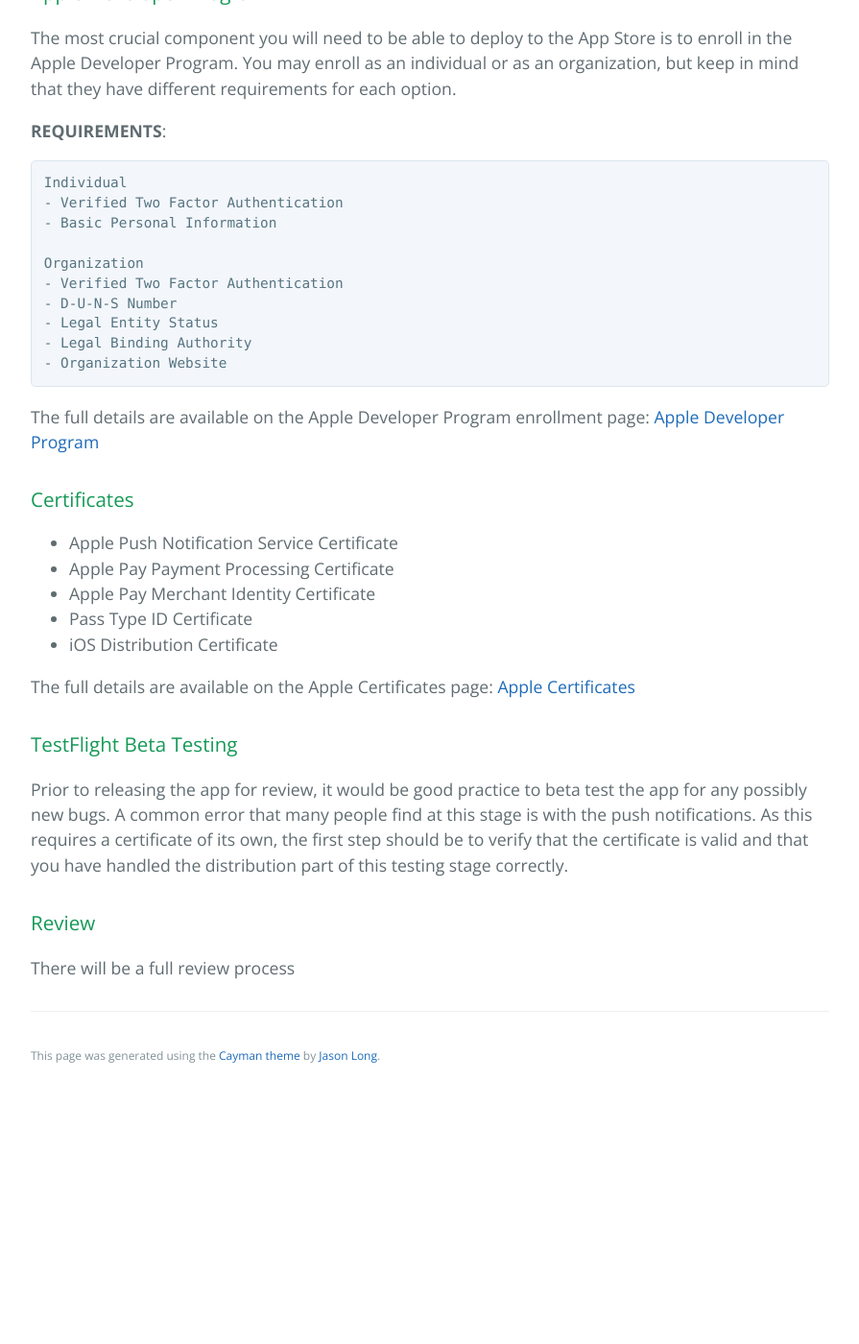
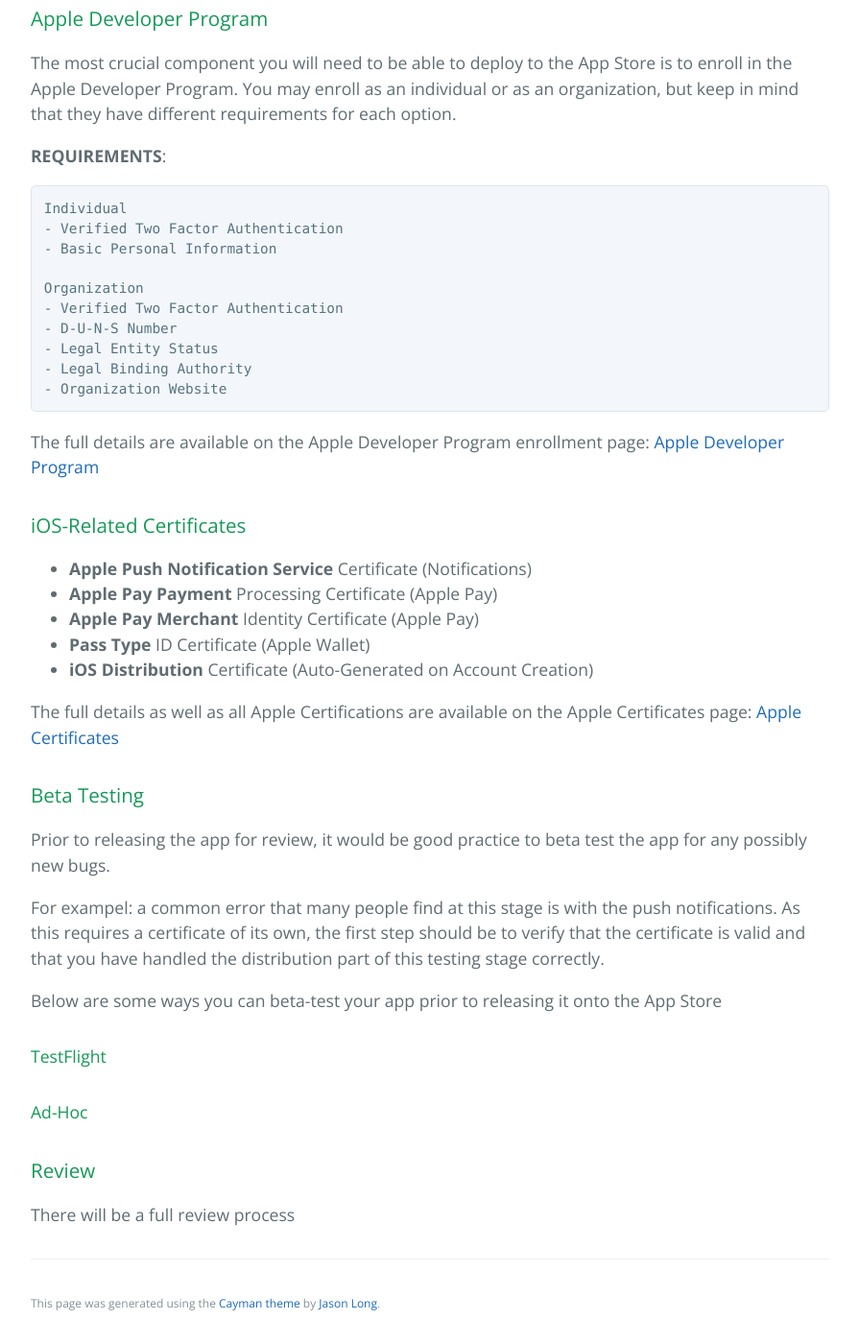
Before and after one commit to learning-software-engineering/learning-software-engineering.github.io, a Jekyll site: the page built from Topics/Development_Process/App_Store_Deployment.md, in a window 1280 px wide and 1400 px high, scrolled down 833 px. Shown: the whole window at 96% size, without its empty margins (192-1087 px from the left). Built offline with Jekyll 4.4.1, drawn with Linux system fonts in a browser that asks for light colours; our own code applies the rules of GitHub Pages for plain Markdown files; before the commit the page ends 1975 px from its top, so only the background shows below that; some of the changed text lies outside the part shown.

Commit message:
Revised Beta Testing outline

```diff
--- a/Topics/Development_Process/App_Store_Deployment.md
+++ b/Topics/Development_Process/App_Store_Deployment.md
@@ -5,8 +5,8 @@
 
 ## Requirements
 - Apple Developer Account
-- Certificates
-<!-- TODO -->
+- Apple Certificates
+- Xcode (Requires a MacBook)
 
 
 ### Apple Developer Program
@@ -29,21 +29,32 @@
 The full details are available on the Apple Developer Program enrollment page: [Apple Developer Program](https://developer.apple.com/programs/enroll/)
 
 
-### Certificates
-- Apple Push Notification Service Certificate
-- Apple Pay Payment Processing Certificate
-- Apple Pay Merchant Identity Certificate
-- Pass Type ID Certificate
-- iOS Distribution Certificate
+### iOS-Related Certificates
 
-The full details are available on the Apple Certificates page:
+
+- **Apple Push Notification Service** Certificate (Notifications)
+- **Apple Pay Payment** Processing Certificate (Apple Pay)
+- **Apple Pay Merchant** Identity Certificate (Apple Pay)
+- **Pass Type** ID Certificate (Apple Wallet)
+- **iOS Distribution** Certificate (Auto-Generated on Account Creation)
+
+The full details as well as all Apple Certifications are available on the Apple Certificates page:
 [Apple Certificates](https://developer.apple.com/support/certificates/)
 
 
-### TestFlight Beta Testing
+### Beta Testing
 Prior to releasing the app for review, it would be good practice to beta test the app
-for any possibly new bugs. A common error that many people find at this stage is with the push notifications. As this requires a certificate of its own, the first step should be to verify that the certificate is valid and that you have handled the distribution part of this testing stage correctly.
-<!-- TODO? More Examples? More Explanation? -->
+for any possibly new bugs.
+
+For exampel: a common error that many people find at this stage is with the push notifications. As this requires a certificate of its own, the first step should be to verify that the certificate is valid and that you have handled the distribution part of this testing stage correctly.
+
+Below are some ways you can beta-test your app prior to releasing it onto the App Store
+
+#### TestFlight
+
+
+#### Ad-Hoc
+
 
 ### Review
 There will be a full review process
```
